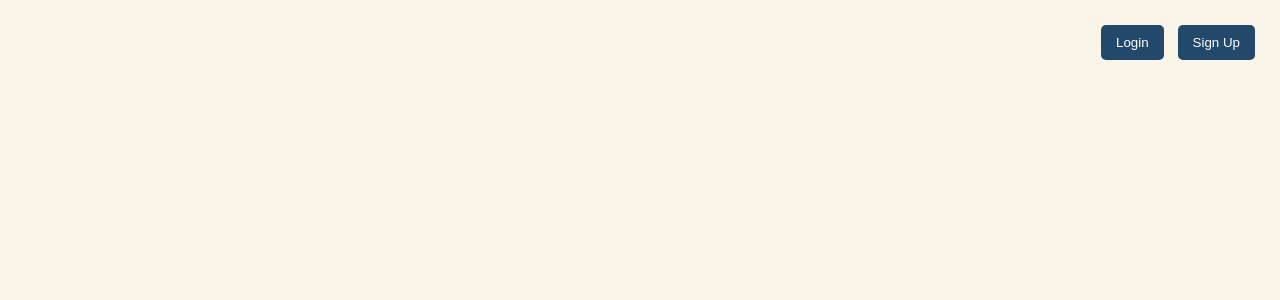
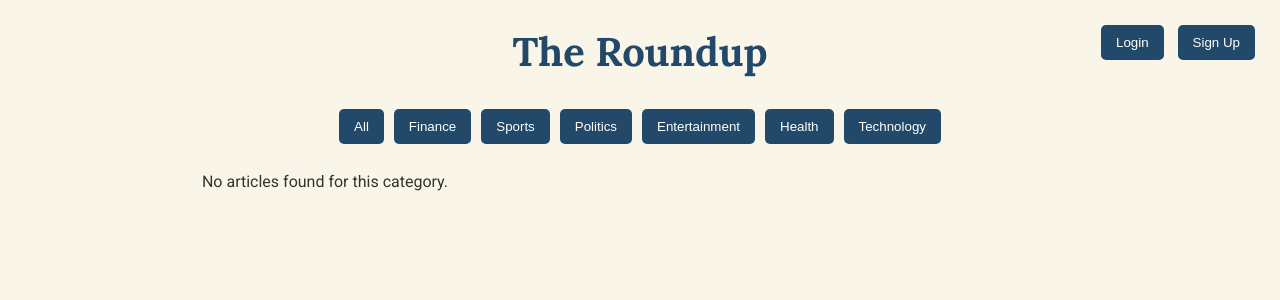
Before and after one commit to WillCanfield01/news-aggregator, a Flask app: page / in a window 1280 px wide. Shown: the top 300 px of the page. Run offline with Flask 3, Linux system fonts and the light colour scheme; data that the repository does not hold is empty.

```diff
--- a/templates/index.html
+++ b/templates/index.html
@@ -32,7 +32,9 @@
 
         #filter {
             margin-bottom: 20px;
+            display: flex;
             flex-wrap: wrap;
+            justify-content: center;
         }
 
         button {
@@ -85,7 +87,6 @@
             font-weight: bold;
             color: #6a4e23;
             text-transform: uppercase;
-            /* makes it ALL CAPS */
             display: flex;
             align-items: center;
             gap: 5px;
@@ -133,6 +134,7 @@
 </head>
 
 <body>
+    <h1>The Roundup</h1>
 
     <div style="position: absolute; top: 20px; right: 20px;">
         <div id="auth-buttons">
@@ -151,12 +153,26 @@
         </div>
     </div>
 
+    <!-- ✅ Filter Buttons -->
+    <div id="filter">
+        <button onclick="filterCategory('All')">All</button>
+        <button onclick="filterCategory('Finance')">Finance</button>
+        <button onclick="filterCategory('Sports')">Sports</button>
+        <button onclick="filterCategory('Politics')">Politics</button>
+        <button onclick="filterCategory('Entertainment')">Entertainment</button>
+        <button onclick="filterCategory('Health')">Health</button>
+        <button onclick="filterCategory('Technology')">Technology</button>
+    </div>
+
+    <!-- ✅ Loading and Articles -->
+    <div id="loading" style="display: none;">Loading...</div>
+    <div id="articles"></div>
+
     <script>
         let articles = [];
         let currentUser = null;
 
         document.addEventListener("DOMContentLoaded", () => {
-            // Load articles
             document.getElementById("loading").style.display = "block";
 
             fetch('/news')
@@ -171,7 +187,6 @@
                     document.getElementById("loading").style.display = "none";
                 });
 
-            // Check if user is logged in
             fetch("/me", { credentials: "include" })
                 .then(res => res.json())
                 .then(data => {
@@ -266,7 +281,6 @@
                 });
         }
 
-        // Placeholder functions for login/signup — build these into modals or separate pages
         function openLogin() {
             alert("Login modal not yet implemented.");
         }
@@ -275,8 +289,6 @@
             alert("Signup modal not yet implemented.");
         }
     </script>
-
-
 </body>
 
 </html>
```
Lines whose indentation alone changed are shown as unchanged.
